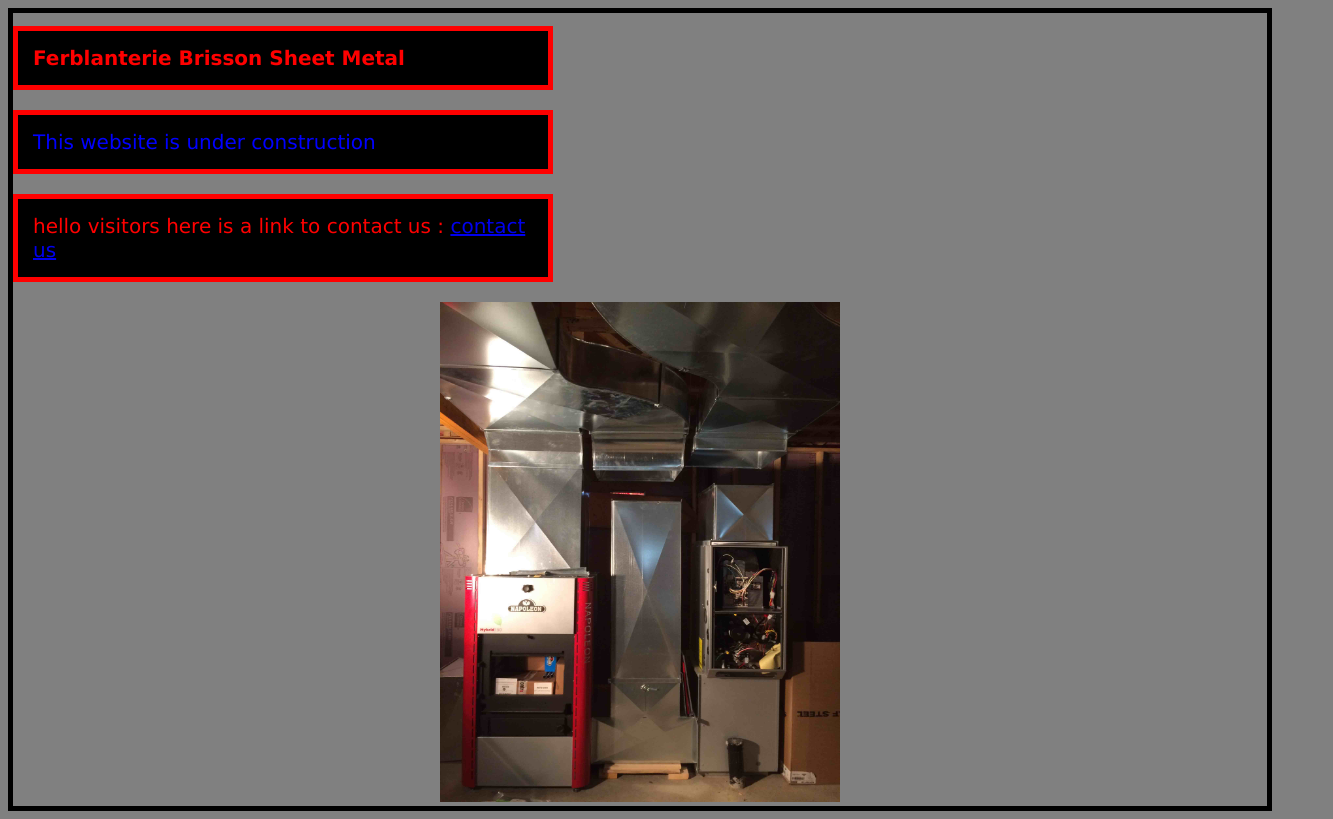
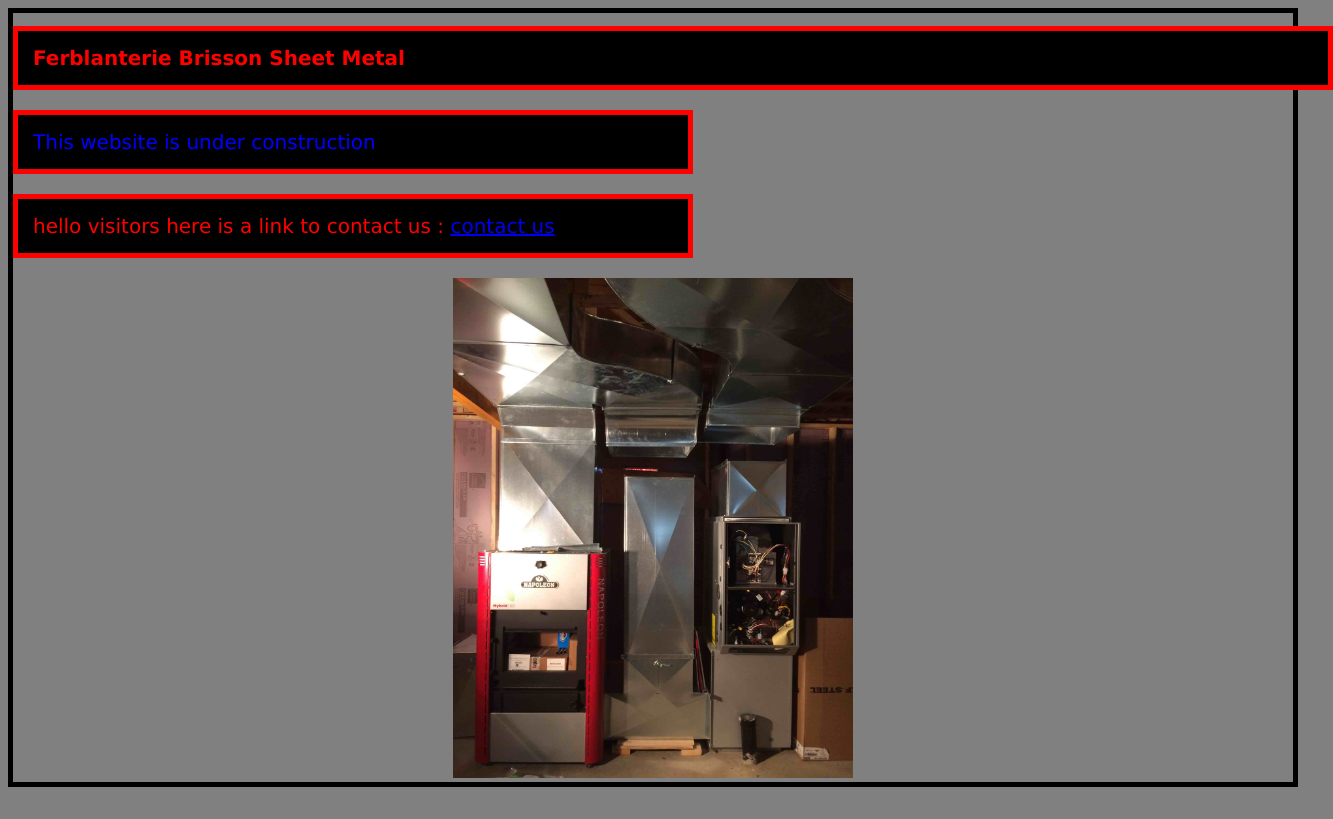
Before and after one commit to DjBriss/DjBriss.github.io, a plain HTML site: page index.html in a window 1280 px wide. Shown: the whole page, 1333 px wide, since content can reach past the window. Drawn offline with Linux system fonts and the light colour scheme.

Commit message:
Update style1.css

```diff
--- a/style1.css
+++ b/style1.css
@@ -1,4 +1,4 @@
-body{width:full;
+body{width:100%;
      background:grey;
      border-width: 5px;
      border-color: black;
@@ -6,7 +6,7 @@ body{width:full;
      background-position:center top;}
 
 h1 {background:black;
-width:500px;
+width:100%;
 padding:15px;
 color : red;
 font-family:verdana;
@@ -16,7 +16,7 @@ border-style:solid;
 border-color:red;}
 
 h1:hover {background:purple;
-width:400px;
+width:50%;
 padding:15px;
 color : green;
 font-family:verdana;
@@ -26,7 +26,7 @@ border-style:solid;
 border-color:red;}
 
 p.p1 {background:black;
-width:500px;
+width:50%;
 padding:15px;
 color : blue;
 font-family:verdana;
@@ -36,7 +36,7 @@ border-style:solid;
 border-color:red;}
 
 p.p1:hover {background:red;
-width:500px;
+width:50%;
 padding:15px;
 color : blue;
 font-family:verdana;
@@ -46,7 +46,7 @@ border-style:solid;
 border-color:gold;}
 
 p.p2 {background:black;
-width:500px;
+width:50%;
 padding:15px;
 color : red;
 font-family:verdana;
@@ -56,7 +56,7 @@ border-style:solid;
 border-color:red;}
 
 p.p2:hover {background:white;
-width:500px;
+width:50%;
 padding:15px;
 color : black;
 font-family:verdana;
```
